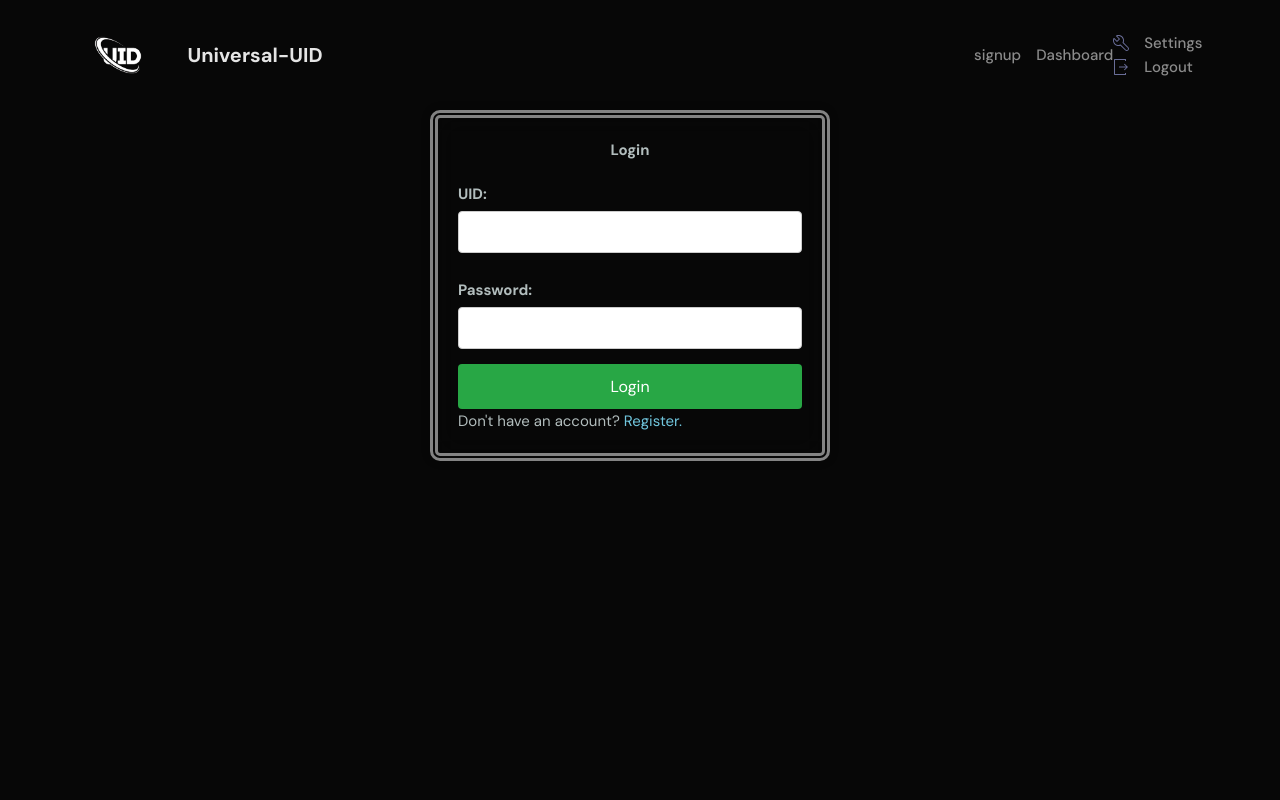
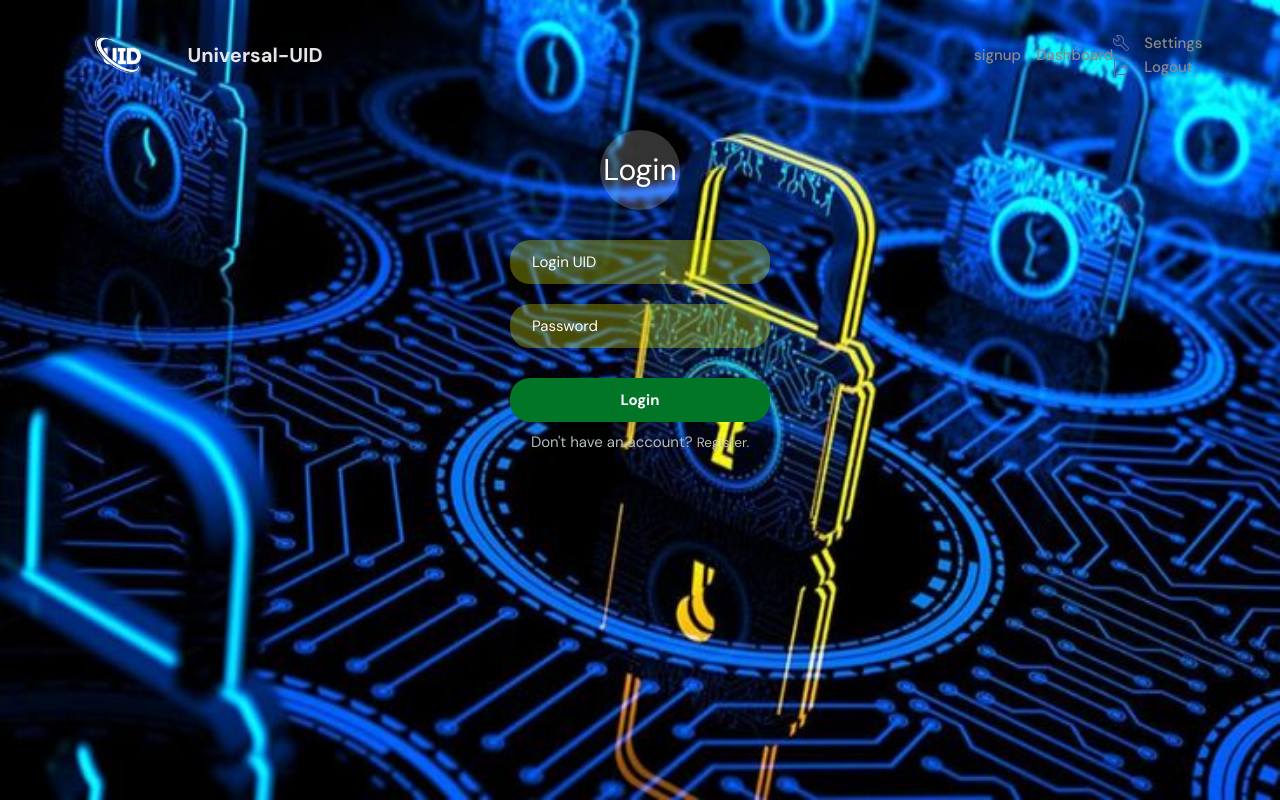
Before and after one commit to sahilkumardhala/universal_UID, a Django app: page /login/ in a window 1280 px wide. Run offline with Django 5.2, Linux system fonts and the light colour scheme.

Commit message:
frontend work done for login

```diff
--- a/universal_UID/UIDapp/views.py
+++ b/universal_UID/UIDapp/views.py
@@ -7,6 +7,7 @@ from django.contrib import messages
 # Create your views here.
 
 def home(request):
+
     return render(request, 'home.html')
 
 def set_password(request):
--- a/universal_UID/static/css/base.css
+++ b/universal_UID/static/css/base.css
@@ -50,7 +50,7 @@ body {
   font-weight: 400;
   font-size: 1.5rem;
   color: var(--color-light-gray);
-  background-color: var(--color-bg);
+  /* background-color: var(--color-bg); */
   min-height: 100vh;
 }
 
--- a/universal_UID/static/css/set_password.css
+++ b/universal_UID/static/css/set_password.css
@@ -10,7 +10,7 @@ body {
     justify-content: center;
     align-items: center;
     height: 100vh;
-    background-color: #f0f0f0;
+    /* background-color: #f0f0f0; */
 }
 
 .container {
--- a/universal_UID/templates/base.html
+++ b/universal_UID/templates/base.html
@@ -11,13 +11,42 @@
     <link rel="stylesheet" href="{% static 'css/base.css' %}">
 
 </head>
-
-<body>
+<!-- style="background-image: url('{% static background_image %}'); background-size: cover; background-position: center;" -->
+<body >
     {% include 'navbar.html' %}
     {% block content %}
 
 
     {% endblock %}
+    <script>
+        function setBackgroundImage() {
+            const body = document.body;
+            const urlPath = window.location.pathname;
+
+            // Check the path and set background accordingly
+            if (urlPath.includes('/login')) {
+                body.style.backgroundImage = "url('/static/image/loginpage.jpg')";
+                // } else if (urlPath.includes('/signup')) {
+                //     body.style.backgroundImage = "url('/static/images/signup-background.jpg')";
+                // } else if (urlPath.includes('/home')) {
+                //     body.style.backgroundImage = "url('/static/images/home-background.jpg')";
+                // } else if (urlPath.includes('/dashboard')) {
+                //     body.style.backgroundImage = "url('/static/images/dashboard-background.jpg')";
+            }
+            // else {
+            //     // Default background image for pages without a specific background
+            //     body.style.backgroundImage = "url('/static/images/default-background.jpg')";
+            // }
+            body.style.backgroundSize = "100% 100%";
+            body.style.backgroundPosition = "center";
+            body.style.backgroundRepeat = "no-repeat";
+            body.style.backgroundAttachment='fixed';
+        }
+
+        // Call the function on page load
+        window.onload = setBackgroundImage;
+
+    </script>
 </body>
 
 
--- a/universal_UID/templates/login.html
+++ b/universal_UID/templates/login.html
@@ -9,35 +9,33 @@
 {% block content %}
 <style>
     /* body {
-        font-family: Arial, sans-serif;
-        background-color: black;
-        display: flex;
-        justify-content: center;
-        align-items: center;
+        background-image: url("static/image/loginpag.jpg");
+        background-size: cover;
+        background-position: center;
         height: 100vh;
-        margin: 0;
-        color:white;
+        width: 100%;
     } */
 
 
     .container {
         display: flex;
+        /* flex-direction: column; */
         justify-content: center;
         align-items: center;
         height: 100%;
     }
 
-    .login-form {
+    /* .login-form {
 
-        width: 400px;
-        background: transparent;
+        width: 300px;
+        background: transparent !important;
         padding: 20px;
         border: 8px rgba(255, 255, 255, 0.5) double;
         border-radius: 10px;
         box-shadow: 0 0 10px rgba(0, 0, 0, 0.2);
         float: left;
         margin-right: 20px;
-        backdrop-filter: blur(15px);
+        backdrop-filter: blur(5px);
     }
 
     .login-form h2 {
@@ -53,10 +51,11 @@
 
     .login-form input {
         width: 100%;
+        background-color: transparent;
         padding: 10px;
         margin-top: 5px;
         margin-bottom: 15px;
-        border: 1px solid #ccc;
+        border-bottom: 3px solid white;
         border-radius: 4px;
     }
 
@@ -73,7 +72,7 @@
 
     .login-form button:hover {
         background-color: #218838;
-    }
+    } */
 
 
     .alert {
@@ -89,10 +88,90 @@
         border-color: #b8daff;
     }
 </style>
+<style>
+    .login-container {
+        display: flex;
+        flex-direction: column;
+        width: 300px;
+        padding: 20px;
+        text-align: center;
+        transition:3s ease-in-out;
 
+    }
+    .login-container:hover{
+        border: solid 5px  rgba(181, 191, 74, 0.73);
+        border-radius: 10px;
+
+
+    }
+    /* Circular logo styling */
+    .logo {
+        width: 80px;
+        height: 80px;
+        margin: 0 auto 20px;
+        background-color: rgba(255, 255, 255, 0.2);
+        border-radius: 50%;
+        display: flex;
+        align-items: center;
+        justify-content: center;
+        font-size: 2em;
+        color: #fff;
+    }
+
+    /* Input fields */
+    input[type="text"],
+    input[type="password"] {
+        width: 100%;
+        padding: 12px;
+        margin: 10px 0;
+        background: rgba(232, 248, 5, 0.303);
+        border: none;
+        border-radius: 20px;
+        color: #fff;
+        text-indent: 10px;
+        font-size: 1em;
+        outline: none;
+        position: relative;
+    }
+    input::placeholder{
+        color:white
+    }
+    /* Login button */
+    button {
+        width: 100%;
+        padding: 12px;
+        margin-top: 20px;
+        background: #027627;
+        border: none;
+        border-radius: 20px;
+        color: #fff;
+        font-size: 1em;
+        font-weight: bold;
+        cursor: pointer;
+        transition: background 0.3s ease;
+    }
+
+    button:hover {
+        background: #e04450;
+    }
+
+    /* Forgot password link */
+    .forgot-password {
+        margin-top: 10px;
+        font-size: 0.9em;
+        color: #bbb;
+        text-decoration: none;
+    }
+
+    .forgot-password:hover {
+        color: #ff4f5e;
+    }
+</style>
 <div class="container">
-    <div class="login-form">
-        <h2>Login</h2>
+    <!-- <div class="login-form"> -->
+    <div class="login-container">
+        <div class="logo">Login</div>
+        <!-- <h2>Login</h2> -->
         {% if messages %}
         <div class="alert alert-primary" role="alert">
             {% for message in messages %}
@@ -102,17 +181,17 @@
         {% endif %}
         <form method="POST">
             {% csrf_token %}
-            <label for="uid">UID:</label>
-            <input type="text" id="uid" name="uid" required>
+            <!-- <label for="uid">UID:</label> -->
+            <input type="text" id="uid" name="uid" placeholder="Login UID" required>
 
-            <label for="password">Password:</label>
-            <input type="password" id="password" name="password" required>
+            <!-- <label for="password">Password:</label> -->
+            <input type="password" id="password" name="password" placeholder="Password" required>
 
             <button type="submit">Login</button>
 
         </form>
         <div>
-         <p>Don't have an account? <a href="{% url 'signup' %}">Register.</a></p>
+            <p>Don't have an account? <a href="{% url 'signup' %}" class="forgot-password">Register.</a></p>
         </div>
     </div>
 </div>
```
Also changed, not shown: universal_UID/db.sqlite3, universal_UID/static/image/loginpage.jpg (added).
